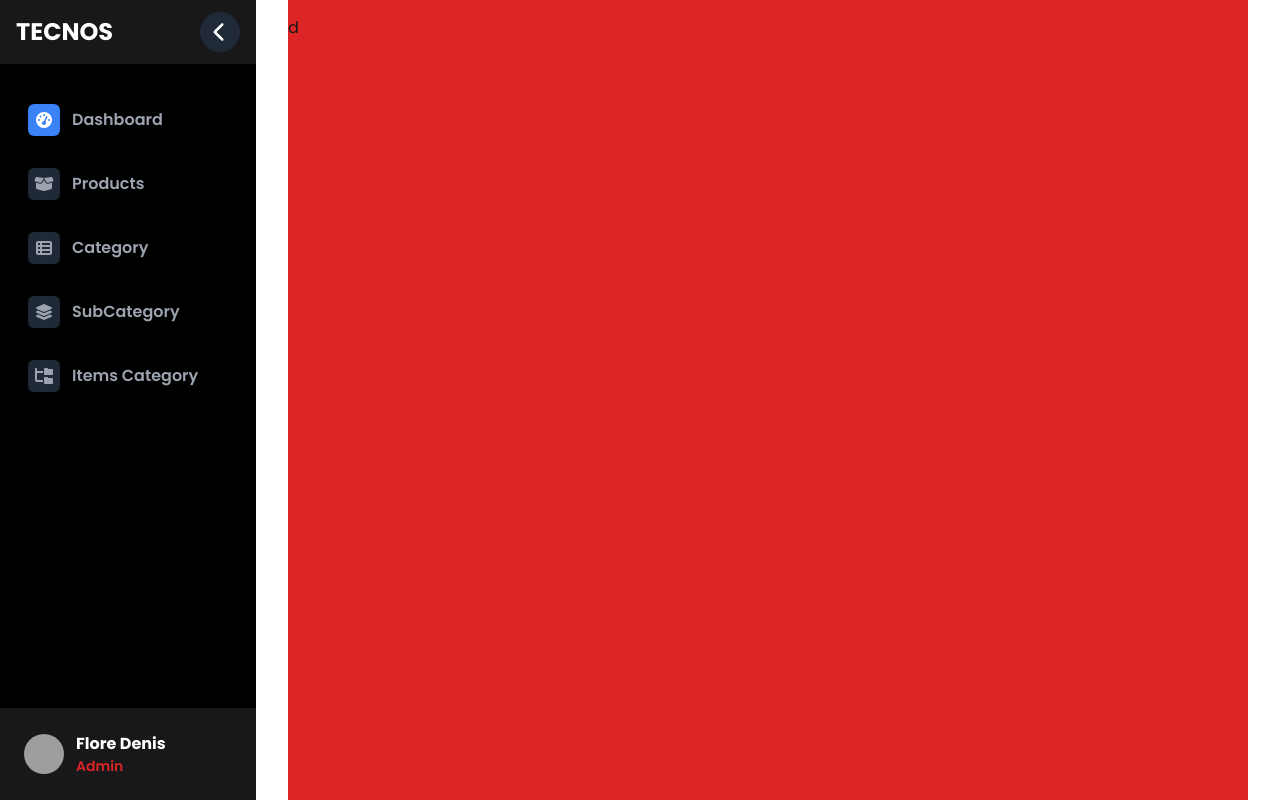
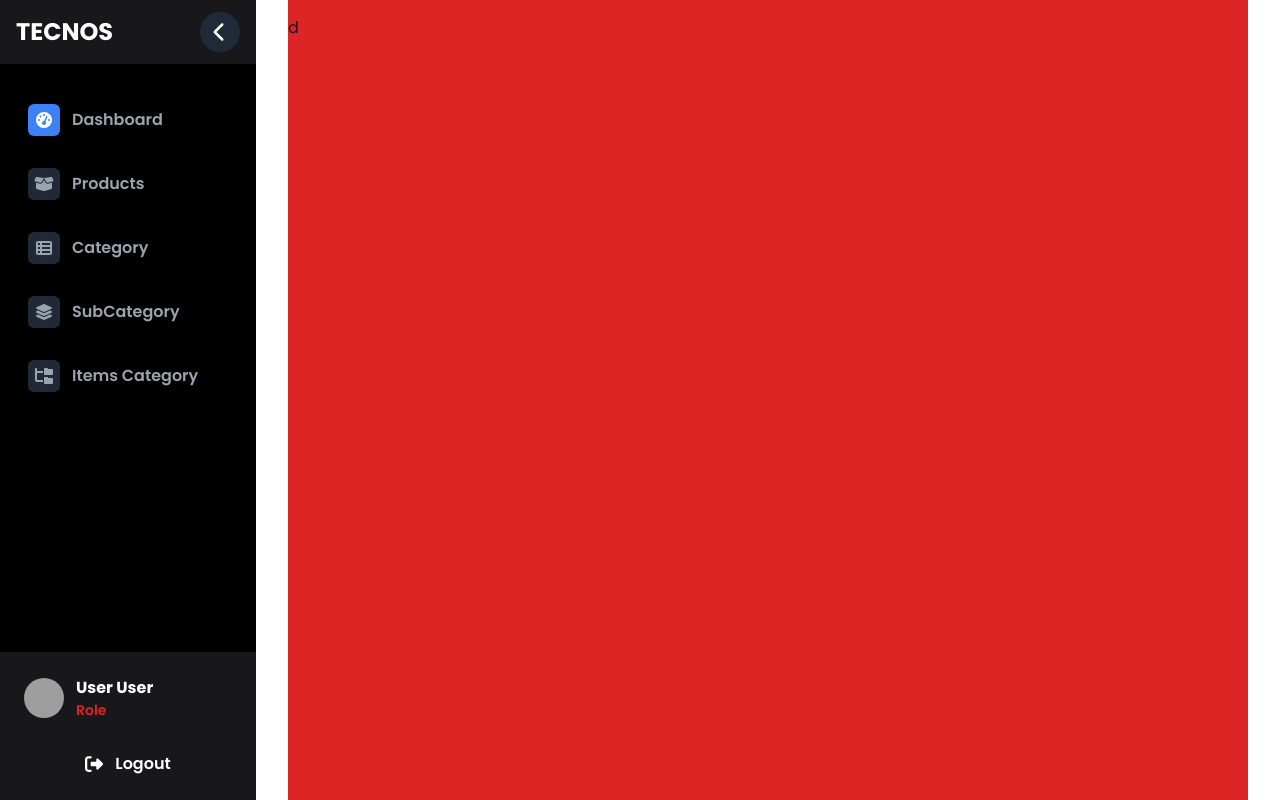
Before and after one commit to tecnos1999/tecnos-management, a Next.js app: page / in a window 1280 px wide. Built offline with nearby package versions, Linux system fonts and the light colour scheme; grey boxes are pictures that could not be loaded.

Commit message:
login-created

```diff
--- a/app/login/page.tsx
+++ b/app/login/page.tsx
@@ -1,14 +1,53 @@
 "use client";
 
-import React, { useState } from 'react';
-import { motion } from 'framer-motion';
+import React, { useContext, useEffect, useState } from "react";
+import { motion } from "framer-motion";
+import { useRouter, useSearchParams } from "next/navigation";
+import { toast } from "react-toastify";
+import "react-toastify/dist/ReactToastify.css";
+import LoginContextType from "@/module/context/LoginContextType";
+import { LoginContext } from "@/module/context/LoginProvider";
+import UserService from "@/module/user/service/UserService";
+import LoginResponse from "@/module/user/dto/LoginResponse";
 
-const LoginPage = () => {
+const LoginPage: React.FC = () => {
+  const { setUserCookie } = useContext(LoginContext) as LoginContextType;
   const [email, setEmail] = useState("");
   const [password, setPassword] = useState("");
+  const [loading, setLoading] = useState(false);
+  const router = useRouter();
 
-  const handleLogin = (e: React.FormEvent) => {
+
+
+  const handleLogin = async (e: React.FormEvent) => {
     e.preventDefault();
+    setLoading(true);
+
+    const loginRequest = {
+      email: email,
+      password: password,
+    };
+
+    try {
+      const userService = new UserService();
+      const loginResponse = await userService.login(loginRequest);
+      setUserCookie(loginResponse as LoginResponse);
+      toast.success("Login successful!", {
+        position: "top-center",
+        autoClose: 3000,
+      });
+
+      setTimeout(() => {
+        router.push("/");
+      }, 1000);
+    } catch (err) {
+      toast.error("Login failed. Please check your email and password.", {
+        position: "top-center",
+        autoClose: 3000,
+      });
+    } finally {
+      setLoading(false);
+    }
   };
 
   const containerVariants = {
@@ -81,13 +120,15 @@ const LoginPage = () => {
               variants={buttonVariants}
               whileHover="hover"
             >
-              Sign in
+              {loading ? "Logging in..." : "Sign in"}
             </motion.button>
 
 
           </form>
 
-
+          <p className="text-center text-gray-500">
+            Don’t have an account? <a href="#" className="text-red-500 hover:text-red-400">Sign up</a>
+          </p>
         </motion.div>
 
         <motion.div
@@ -108,6 +149,7 @@ const LoginPage = () => {
           </div>
         </motion.div>
       </div>
+
     </div>
   );
 };
--- a/components/Sidebar.tsx
+++ b/components/Sidebar.tsx
@@ -1,24 +1,28 @@
-import React, { useState } from 'react';
-import { FontAwesomeIcon } from '@fortawesome/react-fontawesome';
+import React, { useContext, useState } from "react";
+import { FontAwesomeIcon } from "@fortawesome/react-fontawesome";
 import {
-  faTachometerAlt, faBoxOpen,
+  faTachometerAlt,
+  faBoxOpen,
   faChevronRight,
   faThList,
   faFolderTree,
-  faLayerGroup
-} from '@fortawesome/free-solid-svg-icons';
-import SidebarItem from './SidebarItem';
-import { motion } from 'framer-motion';
-import { usePathname } from 'next/navigation';
-import Link from 'next/link';
-import Image from 'next/image';
+  faLayerGroup,
+  faSignOutAlt,
+} from "@fortawesome/free-solid-svg-icons";
+import SidebarItem from "./SidebarItem";
+import { motion } from "framer-motion";
+import { usePathname } from "next/navigation";
+import Link from "next/link";
+import Image from "next/image";
+import { LoginContext } from "@/module/context/LoginProvider";
+import LoginContextType from "@/module/context/LoginContextType";
 
 const menuItems = [
-  { name: "Dashboard", path: "/", icon: faTachometerAlt ,  color: "bg-blue-500"},
-  { name: "Products", path: "/products", icon: faBoxOpen,  color: "bg-yellow-500"},
-  { name: "Category", path: "/category", icon: faThList , color:"bg-red-500" },
-  { name: "SubCategory", path: "/subcategory", icon: faLayerGroup , color: "bg-green-500"},
-  { name: "Items Category", path: "/items-category", icon: faFolderTree, color: "bg-purple-500"}
+  { name: "Dashboard", path: "/", icon: faTachometerAlt, color: "bg-blue-500" },
+  { name: "Products", path: "/products", icon: faBoxOpen, color: "bg-yellow-500" },
+  { name: "Category", path: "/category", icon: faThList, color: "bg-red-500" },
+  { name: "SubCategory", path: "/subcategory", icon: faLayerGroup, color: "bg-green-500" },
+  { name: "Items Category", path: "/items-category", icon: faFolderTree, color: "bg-purple-500" },
 ];
 
 interface SidebarProps {
@@ -31,17 +35,16 @@ const Sidebar: React.FC<SidebarProps> = ({ isNavOpen, setIsNavOpen }) => {
 
   const pathname = usePathname();
   const activeItem = menuItems.find((item) => pathname === item.path)?.name || "Dashboard";
+  const { user, logOut } = useContext(LoginContext) as LoginContextType;
 
   return (
     <motion.div
       className="fixed top-0 left-0 h-full bg-black"
-      animate={{ width: isNavOpen ? '16rem' : '5rem' }}
-      initial={{ width: '5rem' }}
-      transition={{ type: 'tween', duration: 0.3 }}
+      animate={{ width: isNavOpen ? "16rem" : "5rem" }}
+      initial={{ width: "5rem" }}
+      transition={{ type: "tween", duration: 0.3 }}
     >
-      <div
-        className={`flex items-center ${isNavOpen ? "justify-between" : "justify-center"} p-4 h-16 bg-zinc-900`}
-      >
+      <div className={`flex items-center ${isNavOpen ? "justify-between" : "justify-center"} p-4 h-16 bg-zinc-900`}>
         {isNavOpen && (
           <motion.p
             className="text-white text-2xl font-bold uppercase"
@@ -59,10 +62,7 @@ const Sidebar: React.FC<SidebarProps> = ({ isNavOpen, setIsNavOpen }) => {
           animate={{ rotate: isNavOpen ? 180 : 0 }}
           transition={{ duration: 0.5, ease: "easeInOut" }}
         >
-          <FontAwesomeIcon
-            icon={faChevronRight}
-            className="text-white text-xl"
-          />
+          <FontAwesomeIcon icon={faChevronRight} className="text-white text-xl" />
         </motion.div>
       </div>
 
@@ -102,16 +102,23 @@ const Sidebar: React.FC<SidebarProps> = ({ isNavOpen, setIsNavOpen }) => {
               animate={{ opacity: 1, x: 0 }}
               transition={{ delay: 0.2, duration: 0.4, ease: "easeInOut" }}
             >
-              <a
-                href="https://codepen.io/uahnbu/pens/public"
-                target="_blank"
-                rel="noopener noreferrer"
-                className="text-white font-bold"
-              >
-                Flore Denis
-              </a>
-              <span className="text-red-600 font-semibold text-sm">Admin</span>
+              <span className="text-white font-bold">
+                {user?.firstName.charAt(0).toUpperCase() + user?.firstName.slice(1) || "User"}{" "}
+                {user?.lastName.charAt(0).toUpperCase() + user?.lastName.slice(1) || "User"}
+              </span>
+              <span className="text-red-600 font-semibold text-sm">{user?.userRole || "Role"}</span>
             </motion.div>
+          )}
+        </motion.div>
+
+        <motion.div
+          className="flex items-center justify-center mt-4 hover:bg-zinc-700 p-2 rounded cursor-pointer transition-all duration-300"
+          onClick={logOut}
+          whileHover={{ scale: 1.05 }}
+        >
+          <FontAwesomeIcon icon={faSignOutAlt} className="text-white text-lg" />
+          {isNavOpen && (
+            <span className="ml-3 text-white font-semibold">Logout</span>
           )}
         </motion.div>
       </div>
--- /dev/null
+++ b/module/context/LoginContextType.ts
@@ -0,0 +1,9 @@
+import LoginResponse from "../user/dto/LoginResponse";
+
+type LoginContextType = {
+    user : LoginResponse;
+    setUserCookie : (user:LoginResponse) => void;
+    logOut : () => void;
+}
+
+export default LoginContextType;
--- /dev/null
+++ b/module/context/LoginProvider.tsx
@@ -0,0 +1,80 @@
+"use client";
+import React, { useEffect, useCallback, useMemo, useState } from "react";
+import Cookies from "js-cookie";
+import LoginContextType from "./LoginContextType";
+import LoginResponse from "../user/dto/LoginResponse";
+import { useRouter } from "next/navigation";
+import { toast } from "react-toastify";
+import "react-toastify/dist/ReactToastify.css";
+
+type LoginProviderProps = {
+  children?: React.ReactNode;
+};
+
+export const LoginContext = React.createContext<LoginContextType | undefined>(
+  undefined
+);
+
+const defaultUserState: LoginResponse = {
+  token: "",
+  firstName: "",
+  lastName: "",
+  phoneNumber: "",
+  email: "",
+  profileUrl: "",
+  userRole: "",
+};
+
+const LoginProvider: React.FC<LoginProviderProps> = ({ children }) => {
+  const [user, setUser] = useState<LoginResponse>(defaultUserState);
+  const router = useRouter();
+
+  const setUserCookie = useCallback((user: LoginResponse): void => {
+    setUser(user);
+    Cookies.set("user", JSON.stringify(user));
+    Cookies.set("authToken", user.token);
+  }, []);
+
+  useEffect(() => {
+    const userCookie = Cookies.get("user");
+    if (userCookie) {
+      try {
+        const parsedUser = JSON.parse(userCookie);
+        setUser(parsedUser);
+      } catch (error) {
+        console.error("Failed to parse user cookie", error);
+        Cookies.remove("user");
+      }
+    }
+  }, []);
+
+  const logOut = useCallback((): void => {
+    setUser(defaultUserState);
+    Cookies.remove("user");
+    Cookies.remove("authToken");
+    toast.info("You have been logged out successfully.", {
+      position: "top-center",
+      autoClose: 3000,
+    });
+    setTimeout(() => {
+      router.push("/login");
+    }, 1000);
+  }, [router]);
+
+  const contextValue = useMemo(
+    () => ({
+      user,
+      setUserCookie,
+      logOut,
+    }),
+    [user, setUserCookie, logOut]
+  );
+
+  return (
+    <LoginContext.Provider value={contextValue}>
+      {children}
+    </LoginContext.Provider>
+  );
+};
+
+export default LoginProvider;
--- a/module/provider/ClientProvider.tsx
+++ b/module/provider/ClientProvider.tsx
@@ -4,11 +4,18 @@ import { Provider } from "react-redux";
 import store from "../../store/store";
 import { persistor } from "../../store/store";
 import { PersistGate } from "redux-persist/integration/react";
+import LoginProvider from "../context/LoginProvider";
 
-export default function ClientProvider({ children } : { children: React.ReactNode }) {
-    return <Provider store={store}>
-        <PersistGate loading={null} persistor={persistor}>
-            {children}
-        </PersistGate>
-    </Provider>;
+export default function ClientProvider({
+  children,
+}: {
+  children: React.ReactNode;
+}) {
+  return (
+    <Provider store={store}>
+      <PersistGate loading={null} persistor={persistor}>
+        <LoginProvider>{children}</LoginProvider>
+      </PersistGate>
+    </Provider>
+  );
 }
--- /dev/null
+++ b/module/user/dto/LoginRequest.ts
@@ -0,0 +1,4 @@
+export default interface LoginRequest {
+    email: string;
+    password: string;
+}
--- /dev/null
+++ b/module/user/dto/LoginResponse.ts
@@ -0,0 +1,9 @@
+export default interface LoginResponse{
+    token : string;
+    firstName : string;
+    lastName : string;
+    phoneNumber : string;
+    email : string;
+    userRole : string;
+    profileUrl: string;
+}
--- /dev/null
+++ b/module/user/service/UserService.tsx
@@ -0,0 +1,39 @@
+import ApiServer from "@/module/system/service/ApiServer";
+import LoginRequest from "../dto/LoginRequest";
+import LoginResponse from "../dto/LoginResponse";
+
+
+class UserService extends ApiServer {
+  login = async (user: LoginRequest): Promise<LoginResponse> => {
+    const data = await this.api<LoginRequest, LoginResponse>(
+      `/login`,
+      "POST",
+      user,
+      ""
+    );
+    if (data.status === 200) {
+      const user = await data.json();
+      return user;
+    } else {
+      return Promise.reject([]);
+    }
+  };
+
+//   register = async(user : RegisterRequest):Promise<RegisterResponse> => {
+//     const data = await this.api<RegisterRequest, RegisterResponse>(
+//       `/register`,
+//       "POST",
+//       user,
+//       ""
+//     );
+//     if (data.status === 200) {
+//       const user = await data.json();
+//       return user;
+//     } else {
+//       return Promise.reject([]);
+//     }
+//   }
+
+}
+
+export default UserService;
--- a/package.json
+++ b/package.json
@@ -20,6 +20,7 @@
     "@types/react-redux": "^7.1.34",
     "autoprefixer": "^10.4.20",
     "framer-motion": "^11.11.8",
+    "js-cookie": "^3.0.5",
     "next": "14.2.15",
     "react": "^18",
     "react-dom": "^18",
@@ -27,6 +28,7 @@
     "react-toastify": "^10.0.6"
   },
   "devDependencies": {
+    "@types/js-cookie": "^3.0.6",
     "@types/node": "^20",
     "@types/react": "^18",
     "@types/react-dom": "^18",
```
Also changed, not shown: middleware.ts (added, +24 -0 lines), 1 other file (tests, documents, lock files or other folders).
